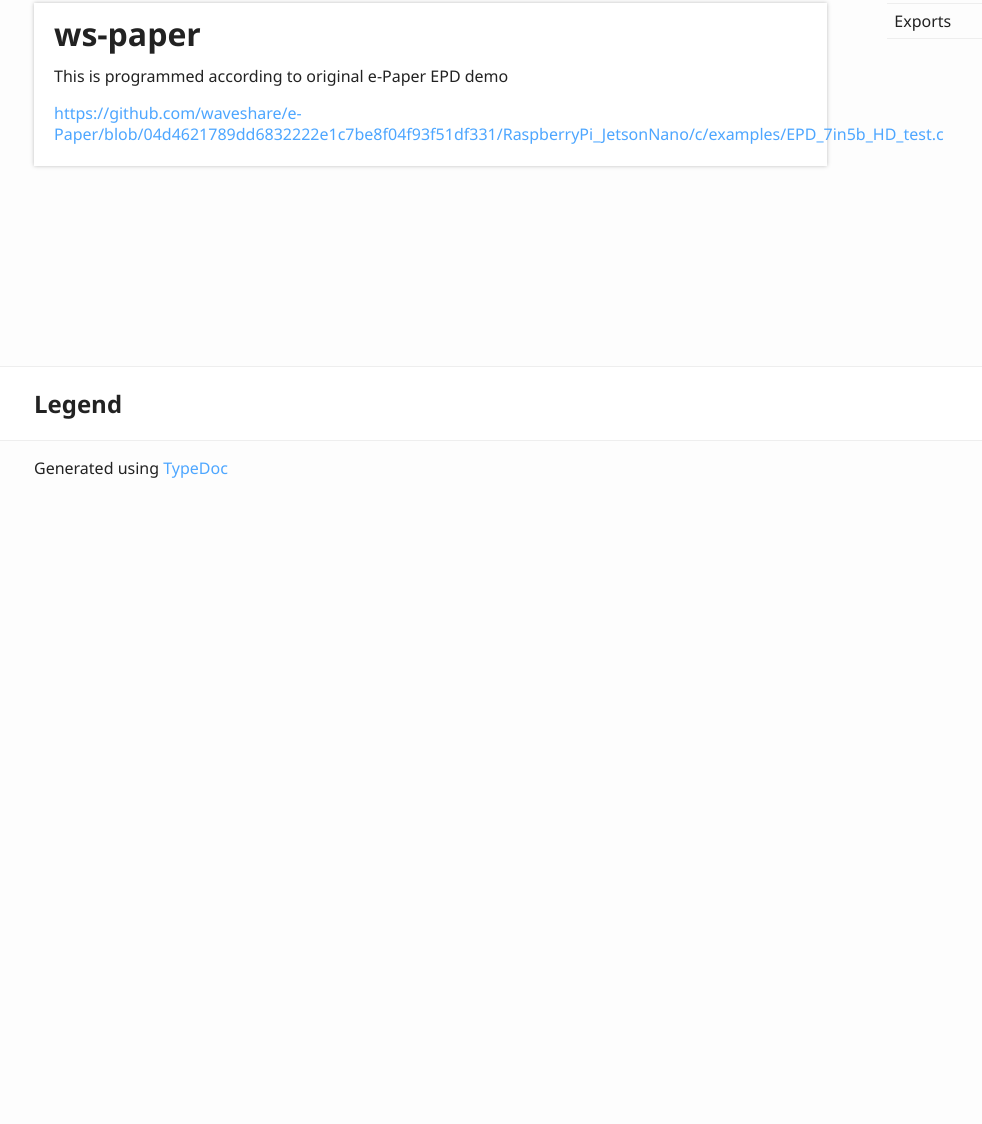
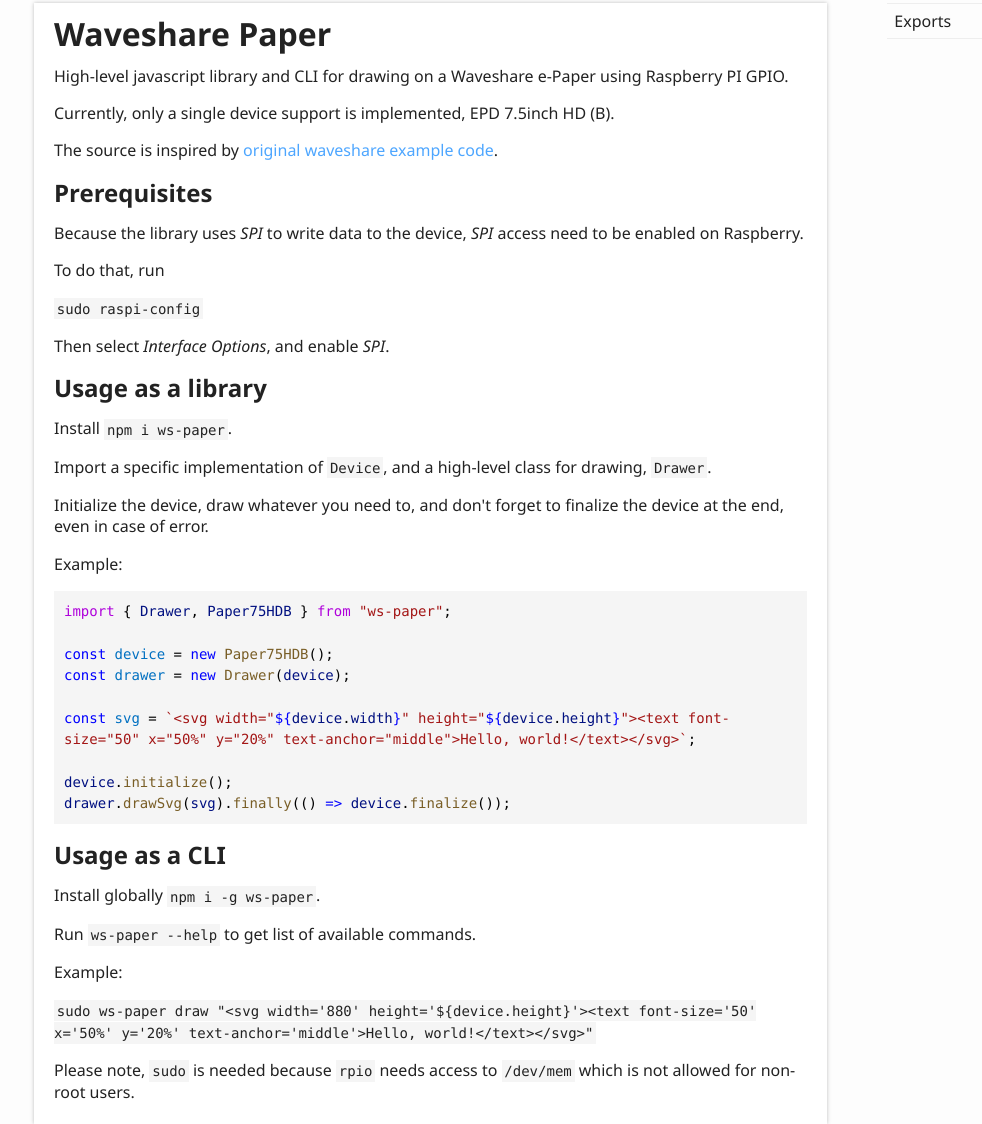
Before and after one commit to ziacik/ws-paper, a plain HTML site: page index.html in a window 1280 px wide. Shown: the part 170-1294 px from the top of the page, without its empty margins (6-988 px from the left). Before the commit the page ends 800 px from the top, so only its background shows below. Drawn offline with Linux system fonts and the light colour scheme.

Commit message:
Deploying to gh-pages from  @ 57a819b31979362d8c82234a444f2895747ac686 🚀

```diff
--- a/index.html
+++ b/index.html
@@ -58,11 +58,44 @@
 	<div class="row">
 		<div class="col-8 col-content">
 			<div class="tsd-panel tsd-typography">
-				<a href="#ws-paper" id="ws-paper" style="color: inherit; text-decoration: none;">
-					<h1>ws-paper</h1>
+				<a href="#waveshare-paper" id="waveshare-paper" style="color: inherit; text-decoration: none;">
+					<h1>Waveshare Paper</h1>
 				</a>
-				<p>This is programmed according to original e-Paper EPD demo</p>
-				<p><a href="https://github.com/waveshare/e-Paper/blob/04d4621789dd6832222e1c7be8f04f93f51df331/RaspberryPi_JetsonNano/c/examples/EPD_7in5b_HD_test.c">https://github.com/waveshare/e-Paper/blob/04d4621789dd6832222e1c7be8f04f93f51df331/RaspberryPi_JetsonNano/c/examples/EPD_7in5b_HD_test.c</a></p>
+				<p>High-level javascript library and CLI for drawing on a Waveshare e-Paper using Raspberry PI GPIO.</p>
+				<p>Currently, only a single device support is implemented, EPD 7.5inch HD (B).</p>
+				<p>The source is inspired by <a href="https://github.com/waveshare/e-Paper/blob/04d4621789dd6832222e1c7be8f04f93f51df331/RaspberryPi_JetsonNano/c/examples/EPD_7in5b_HD_test.c">original waveshare example code</a>.</p>
+				<a href="#prerequisites" id="prerequisites" style="color: inherit; text-decoration: none;">
+					<h2>Prerequisites</h2>
+				</a>
+				<p>Because the library uses <em>SPI</em> to write data to the device, <em>SPI</em> access need to be enabled on Raspberry.</p>
+				<p>To do that, run</p>
+				<p><code>sudo raspi-config</code></p>
+				<p>Then select <em>Interface Options</em>, and enable <em>SPI</em>.</p>
+				<a href="#usage-as-a-library" id="usage-as-a-library" style="color: inherit; text-decoration: none;">
+					<h2>Usage as a library</h2>
+				</a>
+				<p>Install <code>npm i ws-paper</code>.</p>
+				<p>Import a specific implementation of <code>Device</code>, and a high-level class for drawing, <code>Drawer</code>.</p>
+				<p>Initialize the device, draw whatever you need to, and don&#39;t forget to finalize the device at the end, even in case of error.</p>
+				<p>Example:</p>
+				<pre><code class="language-typescript"><span style="color: #AF00DB">import</span><span style="color: #000000"> { </span><span style="color: #001080">Drawer</span><span style="color: #000000">, </span><span style="color: #001080">Paper75HDB</span><span style="color: #000000"> } </span><span style="color: #AF00DB">from</span><span style="color: #000000"> </span><span style="color: #A31515">&quot;ws-paper&quot;</span><span style="color: #000000">;</span>
+
+<span style="color: #0000FF">const</span><span style="color: #000000"> </span><span style="color: #0070C1">device</span><span style="color: #000000"> = </span><span style="color: #0000FF">new</span><span style="color: #000000"> </span><span style="color: #795E26">Paper75HDB</span><span style="color: #000000">();</span>
+<span style="color: #0000FF">const</span><span style="color: #000000"> </span><span style="color: #0070C1">drawer</span><span style="color: #000000"> = </span><span style="color: #0000FF">new</span><span style="color: #000000"> </span><span style="color: #795E26">Drawer</span><span style="color: #000000">(</span><span style="color: #001080">device</span><span style="color: #000000">);</span>
+
+<span style="color: #0000FF">const</span><span style="color: #000000"> </span><span style="color: #0070C1">svg</span><span style="color: #000000"> = </span><span style="color: #A31515">`&lt;svg width=&quot;</span><span style="color: #0000FF">${</span><span style="color: #001080">device</span><span style="color: #000000FF">.</span><span style="color: #001080">width</span><span style="color: #0000FF">}</span><span style="color: #A31515">&quot; height=&quot;</span><span style="color: #0000FF">${</span><span style="color: #001080">device</span><span style="color: #000000FF">.</span><span style="color: #001080">height</span><span style="color: #0000FF">}</span><span style="color: #A31515">&quot;&gt;&lt;text font-size=&quot;50&quot; x=&quot;50%&quot; y=&quot;20%&quot; text-anchor=&quot;middle&quot;&gt;Hello, world!&lt;/text&gt;&lt;/svg&gt;`</span><span style="color: #000000">;</span>
+
+<span style="color: #001080">device</span><span style="color: #000000">.</span><span style="color: #795E26">initialize</span><span style="color: #000000">();</span>
+<span style="color: #001080">drawer</span><span style="color: #000000">.</span><span style="color: #795E26">drawSvg</span><span style="color: #000000">(</span><span style="color: #001080">svg</span><span style="color: #000000">).</span><span style="color: #795E26">finally</span><span style="color: #000000">(() </span><span style="color: #0000FF">=&gt;</span><span style="color: #000000"> </span><span style="color: #001080">device</span><span style="color: #000000">.</span><span style="color: #795E26">finalize</span><span style="color: #000000">());</span>
+</code></pre>
+				<a href="#usage-as-a-cli" id="usage-as-a-cli" style="color: inherit; text-decoration: none;">
+					<h2>Usage as a CLI</h2>
+				</a>
+				<p>Install globally <code>npm i -g ws-paper</code>.</p>
+				<p>Run <code>ws-paper --help</code> to get list of available commands.</p>
+				<p>Example:</p>
+				<p><code>sudo ws-paper draw &quot;&lt;svg width=&#39;880&#39; height=&#39;${device.height}&#39;&gt;&lt;text font-size=&#39;50&#39; x=&#39;50%&#39; y=&#39;20%&#39; text-anchor=&#39;middle&#39;&gt;Hello, world!&lt;/text&gt;&lt;/svg&gt;&quot;</code></p>
+				<p>Please note, <code>sudo</code> is needed because <code>rpio</code> needs access to <code>/dev/mem</code> which is not allowed for non-root users.</p>
 			</div>
 		</div>
 		<div class="col-4 col-menu menu-sticky-wrap menu-highlight">
```
